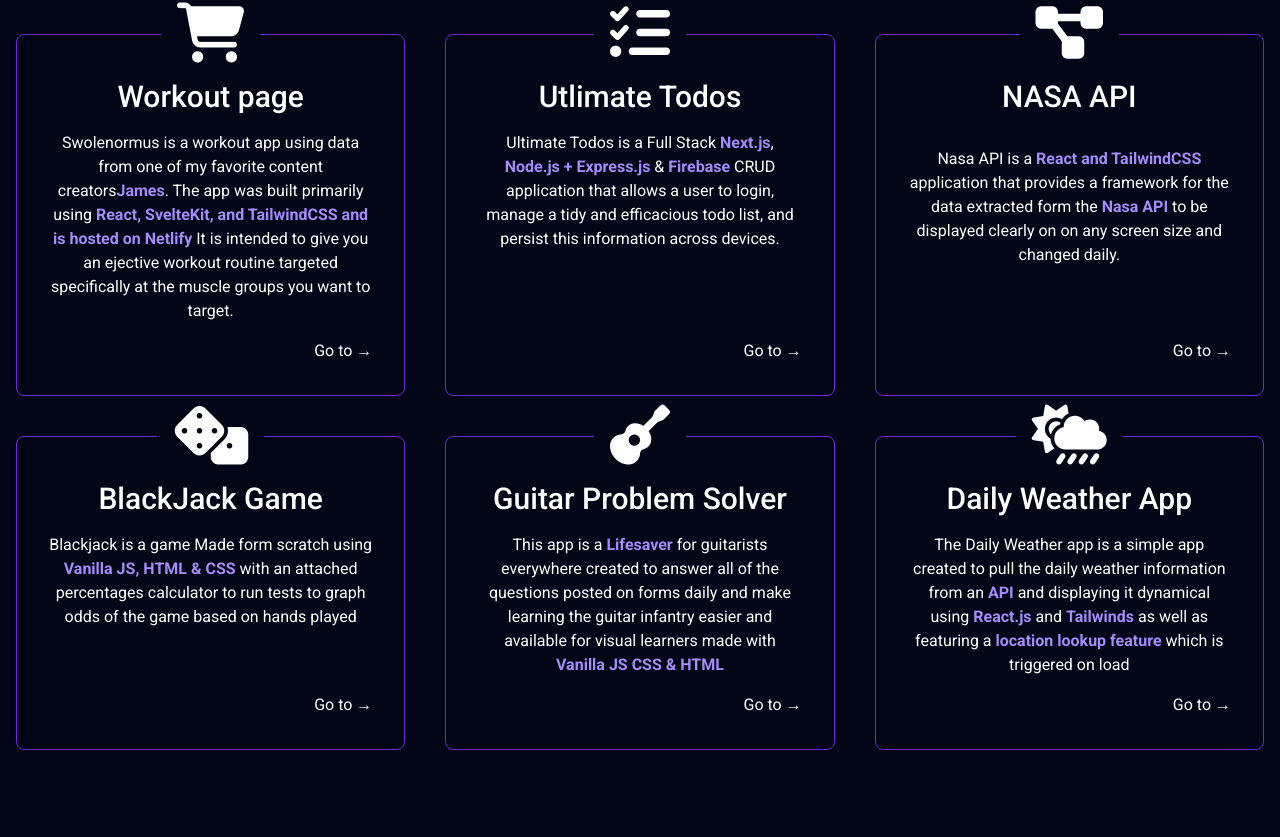
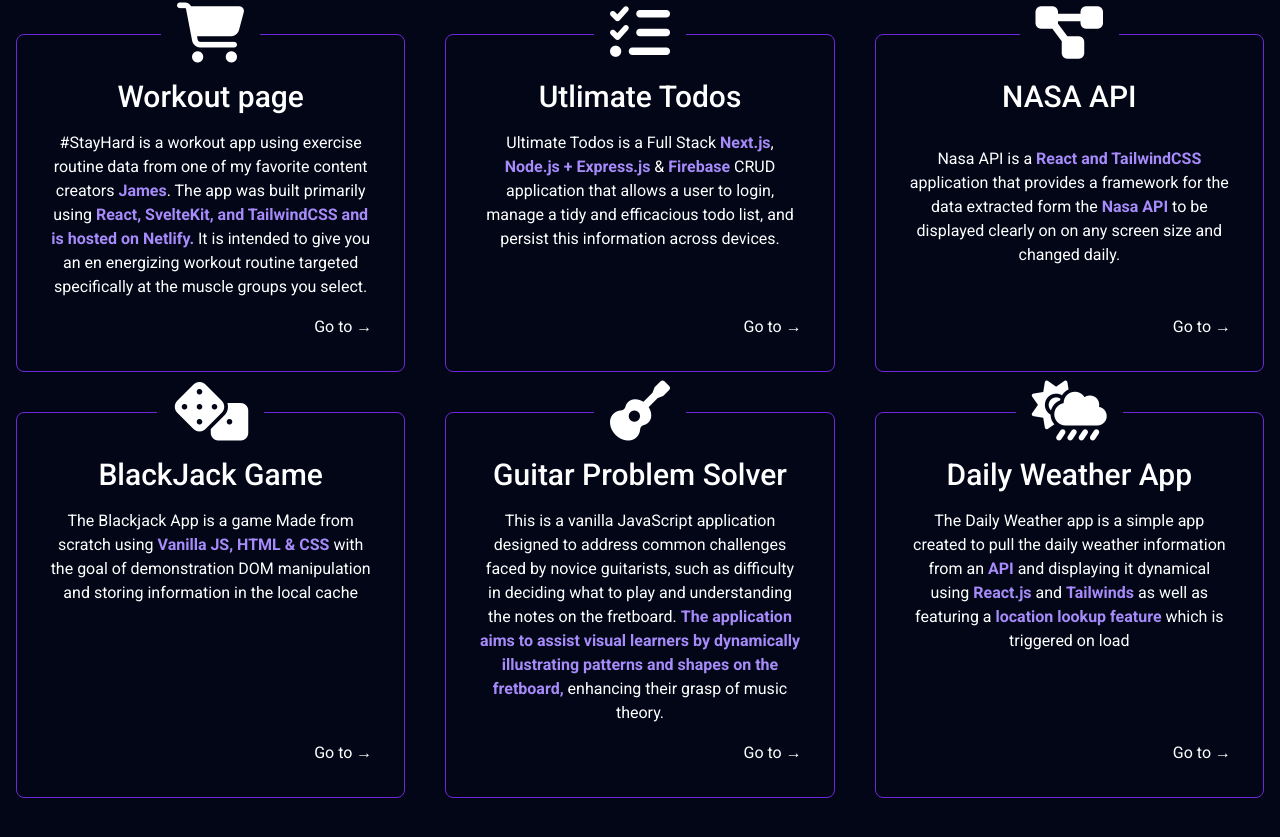
Before and after one commit to deadlykittensgs/tailwind-portfolio, a SvelteKit app: page / in a window 1280 px wide. Shown: the part 995-1832 px from the top of the page. Built offline with nearby package versions, Linux system fonts and the light colour scheme.

Commit message:
general typo corrections and spacing clean up

```diff
--- a/src/components/Main.svelte
+++ b/src/components/Main.svelte
@@ -123,10 +123,10 @@
 <div class="grid grid-cols-1 lg:grid-cols-3 gap-12 lg:gap-10">
     <Step step={steps[0]}>
         <p>
-            Swolenormus is a workout app using data from one of my favorite content creators<strong
+            #StayHard is a workout app using exercise routine data from one of my favorite content creators <strong
             class="text-violet-400">James</strong>. The app was built primarily using <strong
-                class="text-violet-400"> React, SvelteKit, and TailwindCSS and is hosted on Netlify</strong
-            > It is intended to give you an ejective workout routine targeted specifically at the muscle groups you want to target.
+                class="text-violet-400"> React, SvelteKit, and TailwindCSS and is hosted on Netlify.</strong
+            > It is intended to give you an en energizing workout routine targeted specifically at the muscle groups you select.
         </p>
     </Step>
 
@@ -153,18 +153,14 @@
     </Step>
     <Step step={steps[3]}>
         <p>
-           Blackjack is a game Made form scratch using <strong class="text-violet-400">Vanilla JS, HTML & CSS </strong>
-            with an attached percentages calculator to run tests to graph odds of the game based on hands played
+           The Blackjack App is a game Made from scratch using <strong class="text-violet-400">Vanilla JS, HTML & CSS </strong> with the goal of demonstration DOM manipulation and storing information in the local cache
             <p>
 
         </p>
     </Step>
     <Step step={steps[4]}>
         <p>
-            This app is a <strong class="text-violet-400">Lifesaver</strong>
-            for guitarists everywhere created to answer all of the questions posted on forms
-            daily and make learning the guitar infantry easier and available for visual learners
-            made with <strong class="text-violet-400">Vanilla JS CSS & HTML</strong>
+            This is a vanilla JavaScript application designed to address common challenges faced by novice guitarists, such as difficulty in deciding what to play and understanding the notes on the fretboard. <strong class="text-violet-400"> The application aims to assist visual learners by dynamically illustrating patterns and shapes on the fretboard,</strong> enhancing their grasp of music theory.
         </p>
     </Step>
     <Step step={steps[5]}>
```
